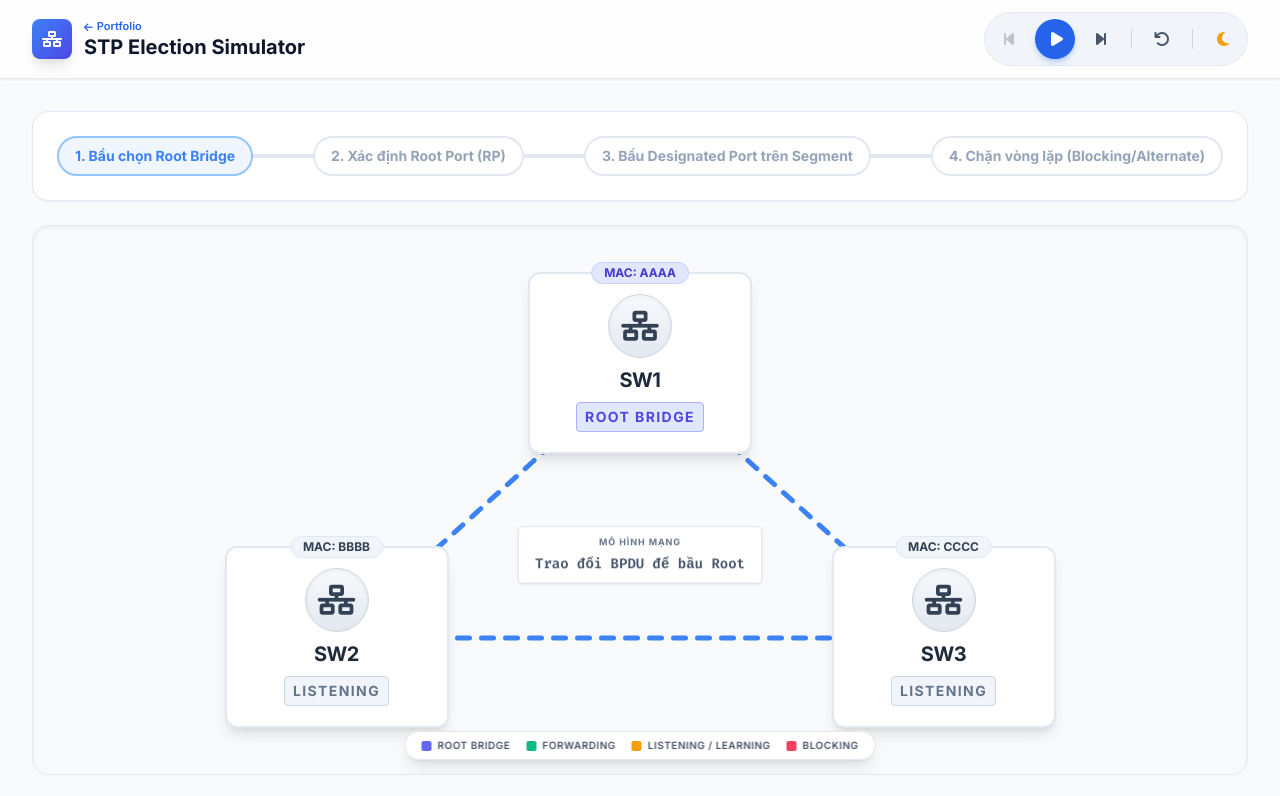
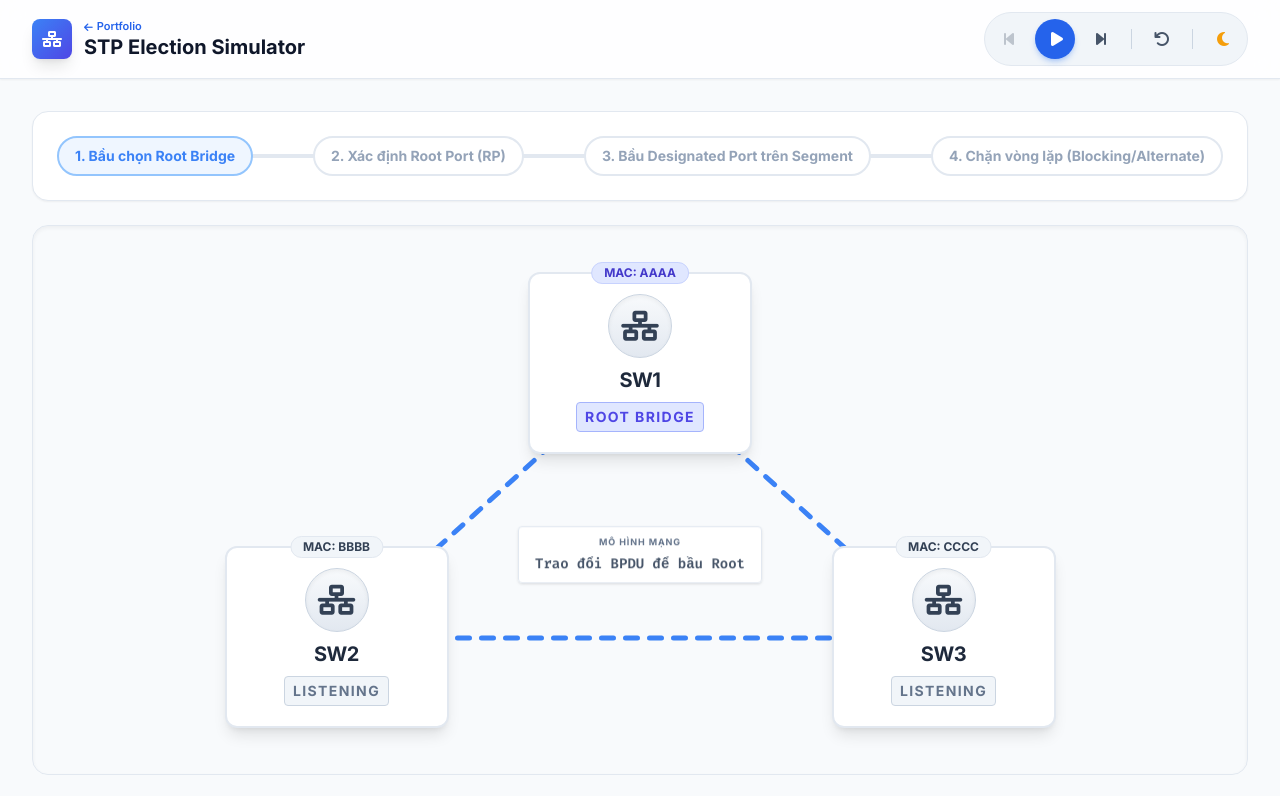
Before and after one commit to duc-mt/networking-lab, a website: page projects/protocol/stp-election.html in a window 1280 px wide. Shown: the top 796 px of the page. Drawn offline with nearby package versions, Linux system fonts and the light colour scheme.

Commit message:
Revert "feat(ui): add embedded glassmorphic legends to STP election, VXLAN MTU, and ClusterXL patching labs"
This reverts commit 7811ad68a6a93853f8a86ad141d05e45f0f33dda.

```diff
--- a/projects/protocol/stp-election.html
+++ b/projects/protocol/stp-election.html
@@ -123,14 +123,6 @@
             <div id="animated-packet" class="absolute z-50 hidden flex items-center gap-2 px-3 py-1.5 rounded-full text-xs font-bold text-white whitespace-nowrap shadow-lg transition-colors duration-300" style="left: 0; top: 0; transform: translate(-50%, -50%);">
                 <i id="packet-icon" class="fas fa-envelope"></i>
                 <span id="packet-label">Packet</span>
-            </div>
-
-            <!-- Legend (Embedded Overlay Inside Topology Canvas) -->
-            <div class="absolute bottom-3.5 left-1/2 -translate-x-1/2 z-20 flex flex-wrap items-center justify-center gap-4 text-[11px] px-4 py-1.5 rounded-full bg-white/95 dark:bg-slate-800/95 backdrop-blur-md border border-slate-200 dark:border-slate-700 shadow-lg">
-                <span class="flex items-center gap-1.5"><span class="w-2.5 h-2.5 rounded-sm bg-indigo-500"></span><span class="text-slate-600 dark:text-slate-300 font-semibold uppercase tracking-wider text-[10px]">Root Bridge</span></span>
-                <span class="flex items-center gap-1.5"><span class="w-2.5 h-2.5 rounded-sm bg-emerald-500"></span><span class="text-slate-600 dark:text-slate-300 font-semibold uppercase tracking-wider text-[10px]">Forwarding</span></span>
-                <span class="flex items-center gap-1.5"><span class="w-2.5 h-2.5 rounded-sm bg-amber-500"></span><span class="text-slate-600 dark:text-slate-300 font-semibold uppercase tracking-wider text-[10px]">Listening / Learning</span></span>
-                <span class="flex items-center gap-1.5"><span class="w-2.5 h-2.5 rounded-sm bg-rose-500"></span><span class="text-slate-600 dark:text-slate-300 font-semibold uppercase tracking-wider text-[10px]">Blocking</span></span>
             </div>
         </section>
             </div>
```
Also changed, not shown: projects/failover/clusterxl-patching.html (+0 -7 lines), projects/troubleshooting/vxlan-mtu-blackhole.html (+0 -7 lines).
